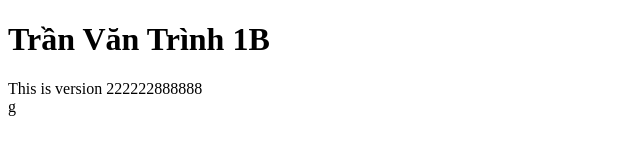
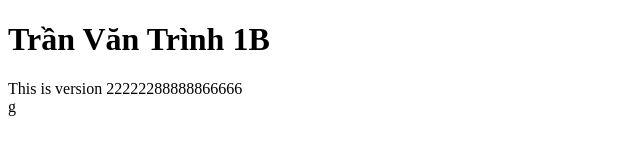
Before and after one commit to vantrinh3006/tdcd, a plain HTML site: page index.html in a window 1280 px wide. Shown: the full height of the page, 0-640 px from the left. Drawn offline with Linux system fonts and the light colour scheme.

Commit message:
sua o may xong moi dua len github

```diff
--- a/index.html
+++ b/index.html
@@ -4,7 +4,7 @@
     <meta charset="UTF-8">
     <title>Trần Văn Trình </title>
     <h1>Trần Văn Trình 1B</h1>
-    <div> This is version 222222888888</div>
+    <div> This is version 22222288888866666</div>
 </head>
 <body>
 
```
